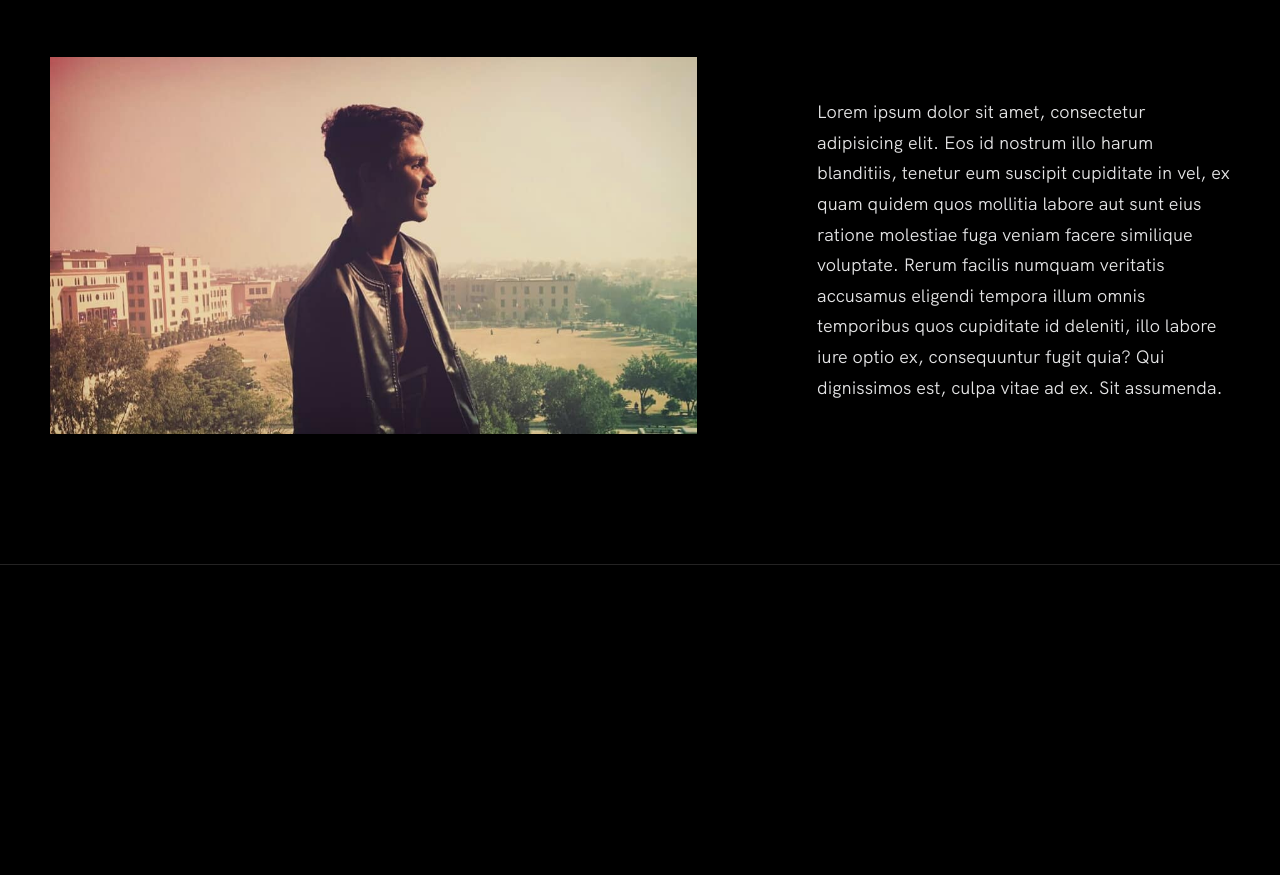
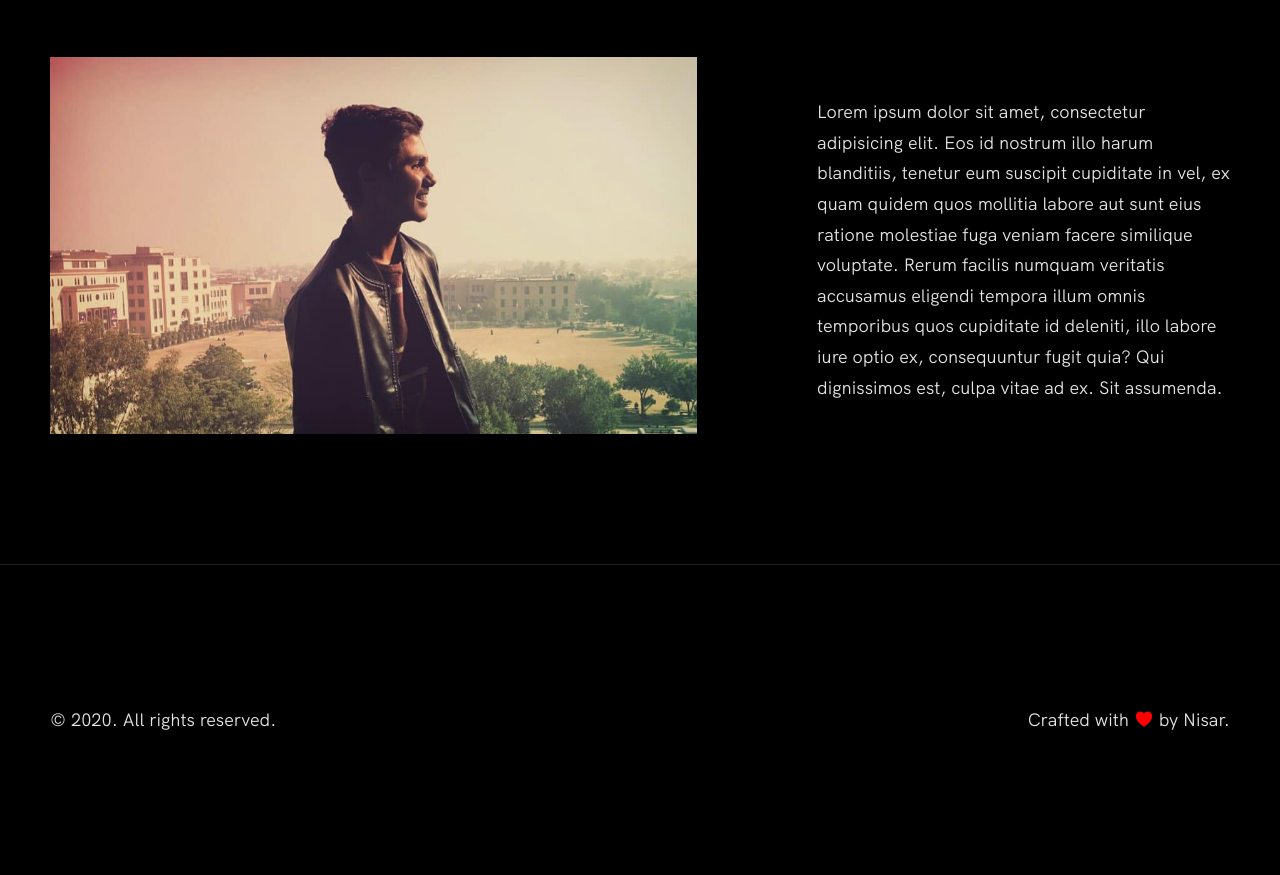
Before and after one commit to taghoutisiwar/github-portfolio, a plain HTML site: page index.html in a window 1280 px wide. Shown: the part 3191-4066 px from the top of the page. Before the commit the page ends 3756 px from the top, so only its background shows below. Drawn offline with Linux system fonts and the light colour scheme.

Commit message:
create footer initial draft.

```diff
--- a/index.css
+++ b/index.css
@@ -303,3 +303,23 @@ p {
     flex: 1;
     margin-right: var(--gutter-huge);
 }
+
+
+/* --------------------------------------- */
+/* ----- Footer ----- */
+/* --------------------------------------- */
+
+
+.footer {
+    padding: var(--gutter-huge) 0;
+}
+
+.footer__info {
+    display: flex;
+    justify-content: space-between;
+}
+
+.footer__heart {
+    height: 2rem;
+    transform: translateY(3px);
+}
--- a/index.html
+++ b/index.html
@@ -147,6 +147,14 @@
         </div>
       </section>
     </main>
+
+    <footer role="contentinfo" class="footer row">
+      <div class="footer__info">
+        <p>&copy; 2020. All rights reserved.</p>
+        <p>Crafted with <img src="./images/heart.svg" class="footer__heart" alt="Heart"> by Nisar.</p>
+      </div>
+    </footer>
+
     <a href="#top" class="back-to-top">
       <img
         src="./images/arrow-up.svg"
```
Also changed, not shown: images/heart.svg (added).
